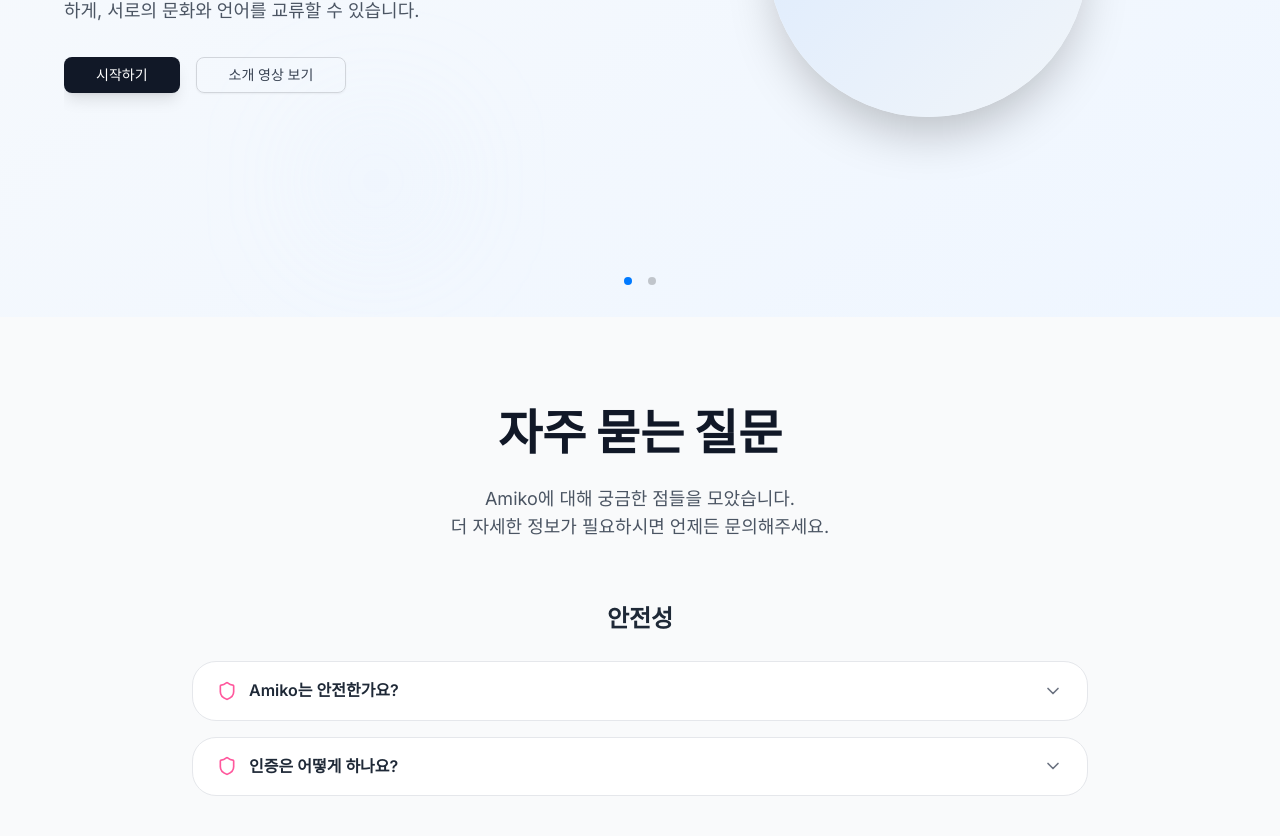
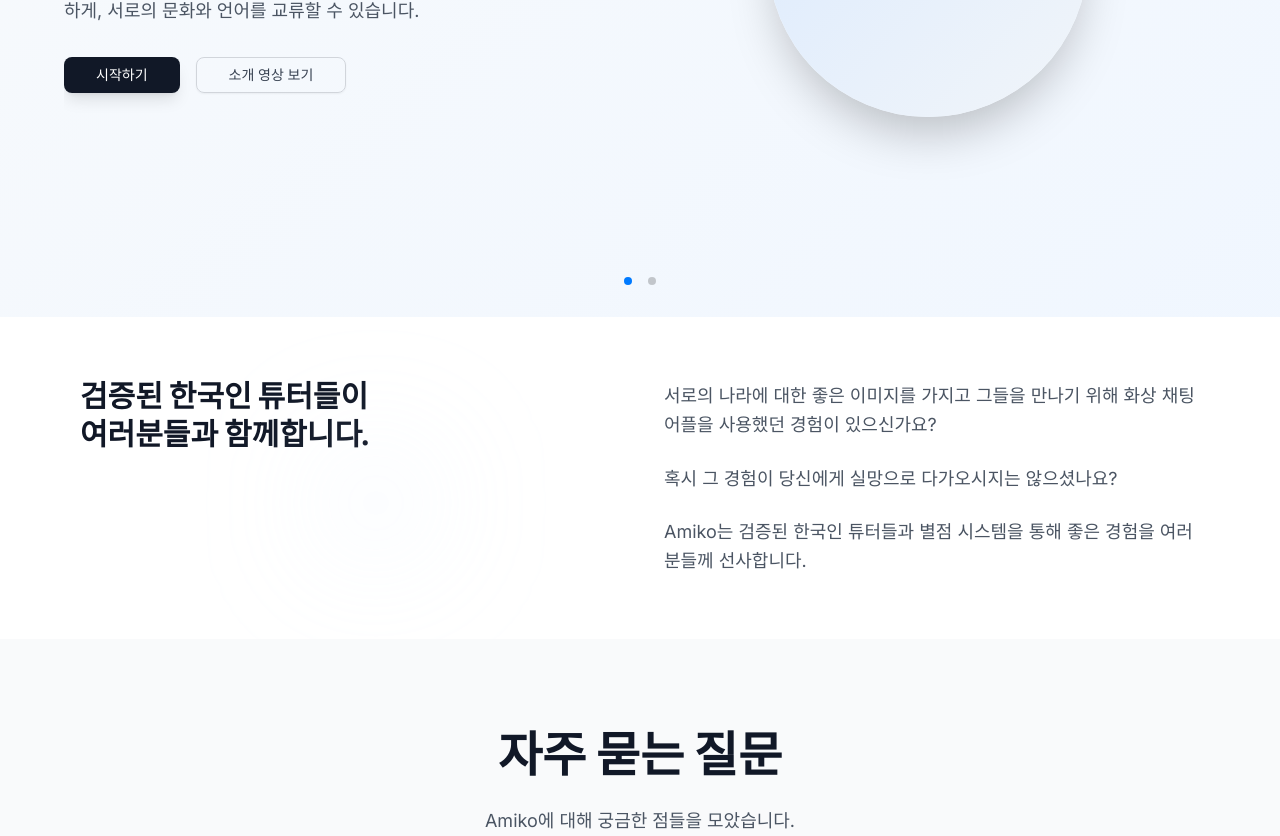
Before and after one commit to Sanghoonhan1334/Amiko-Project, a Next.js app: page / in a window 1280 px wide. Shown: the part 483-1319 px from the top of the page. Built offline with nearby package versions, Linux system fonts and the light colour scheme; no server answers; a web font is replaced by a local one.

Commit message:
feat: add bottom white section with tutor information matching the reference image

```diff
--- a/src/components/landing/Hero.tsx
+++ b/src/components/landing/Hero.tsx
@@ -217,6 +217,34 @@ export default function Hero() {
         </div>
       </div>
 
+      {/* 하단 흰색 배경 섹션 */}
+      <div className="bg-white py-16">
+        <div className="container-custom max-w-6xl mx-auto px-4">
+          <div className="flex flex-col lg:flex-row items-start gap-12">
+            {/* 왼쪽: 큰 텍스트 */}
+            <div className="flex-1">
+              <h2 className="text-3xl font-bold text-gray-900 leading-tight">
+                검증된 한국인 튜터들이<br />
+                여러분들과 함께합니다.
+              </h2>
+            </div>
+
+            {/* 오른쪽: 작은 텍스트들 */}
+            <div className="flex-1 space-y-6">
+              <p className="text-gray-600 text-lg leading-relaxed">
+                서로의 나라에 대한 좋은 이미지를 가지고 그들을 만나기 위해 화상 채팅 어플을 사용했던 경험이 있으신가요?
+              </p>
+              <p className="text-gray-600 text-lg leading-relaxed">
+                혹시 그 경험이 당신에게 실망으로 다가오시지는 않으셨나요?
+              </p>
+              <p className="text-gray-600 text-lg leading-relaxed">
+                Amiko는 검증된 한국인 튜터들과 별점 시스템을 통해 좋은 경험을 여러분들께 선사합니다.
+              </p>
+            </div>
+          </div>
+        </div>
+      </div>
+
       {/* 비디오 모달 */}
       {showVideo && (
         <div className="fixed inset-0 bg-black/80 flex items-center justify-center z-50 p-4">
```
